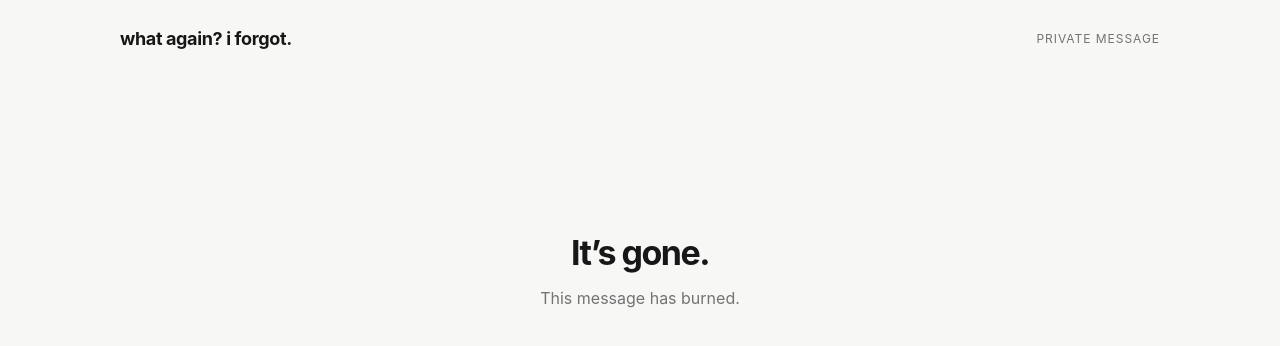
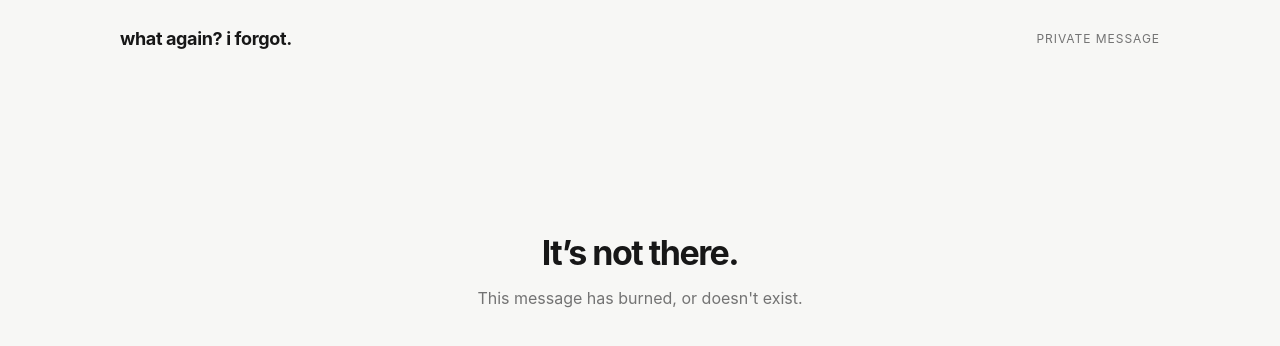
Before and after one commit to danieltorres-mhcs/WAIF, a website: page public/message.html in a window 1280 px wide. Drawn offline with Linux system fonts and the light colour scheme; no server answers.

Commit message:
Update message.html

```diff
--- a/public/message.html
+++ b/public/message.html
@@ -39,7 +39,7 @@ p{line-height:1.55}.lead{max-width:650px;color:var(--muted);margin:0}.card{backg
 <div id="output" class="message-output"></div>
 <div id="copyRow" class="copy-row"><button id="copy" class="secondary copy-btn">Copy message</button></div>
 </main>
-<section id="burned" class="burned hidden"><h1>It’s gone.</h1><p>This message has burned.</p></section>
+<section id="burned" class="burned hidden"><h1>It’s not there.</h1><p>This message has burned, or doesn't exist.</p></section>
 </div>
 
 <script>
```
